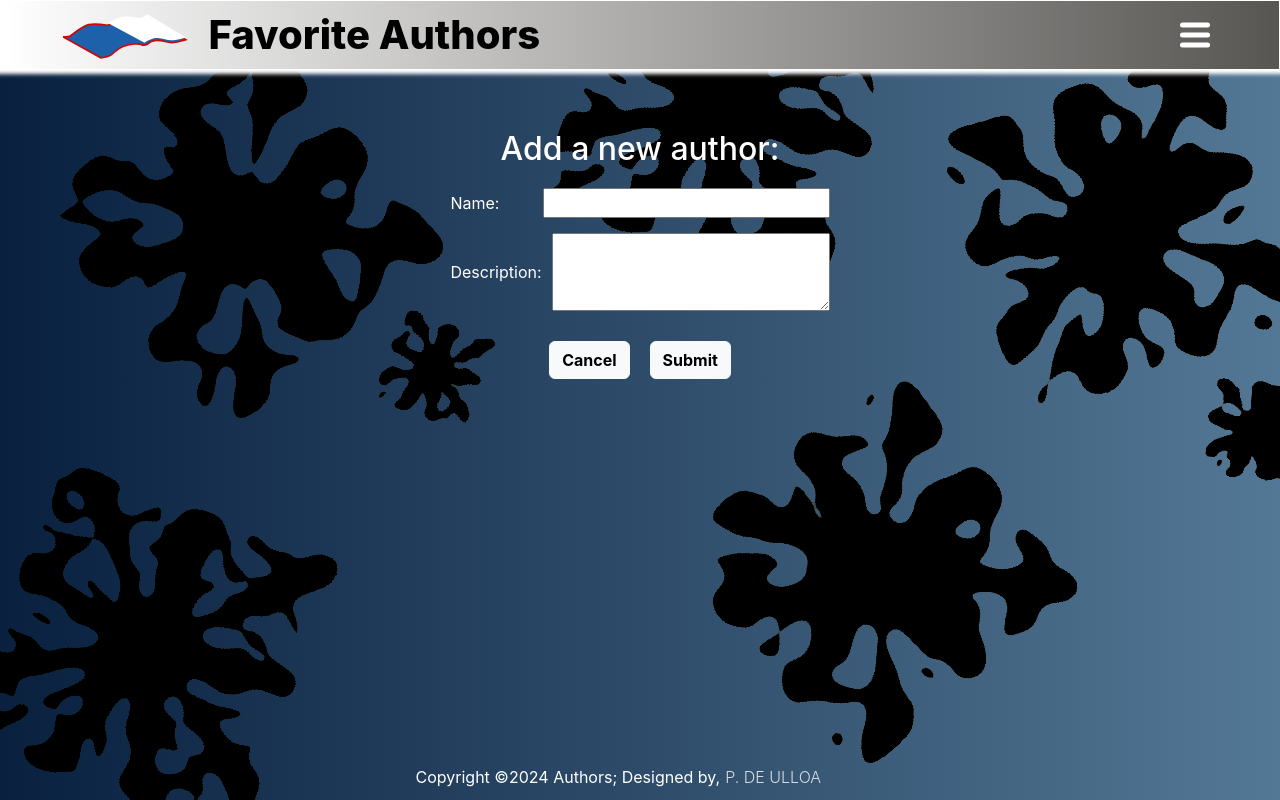
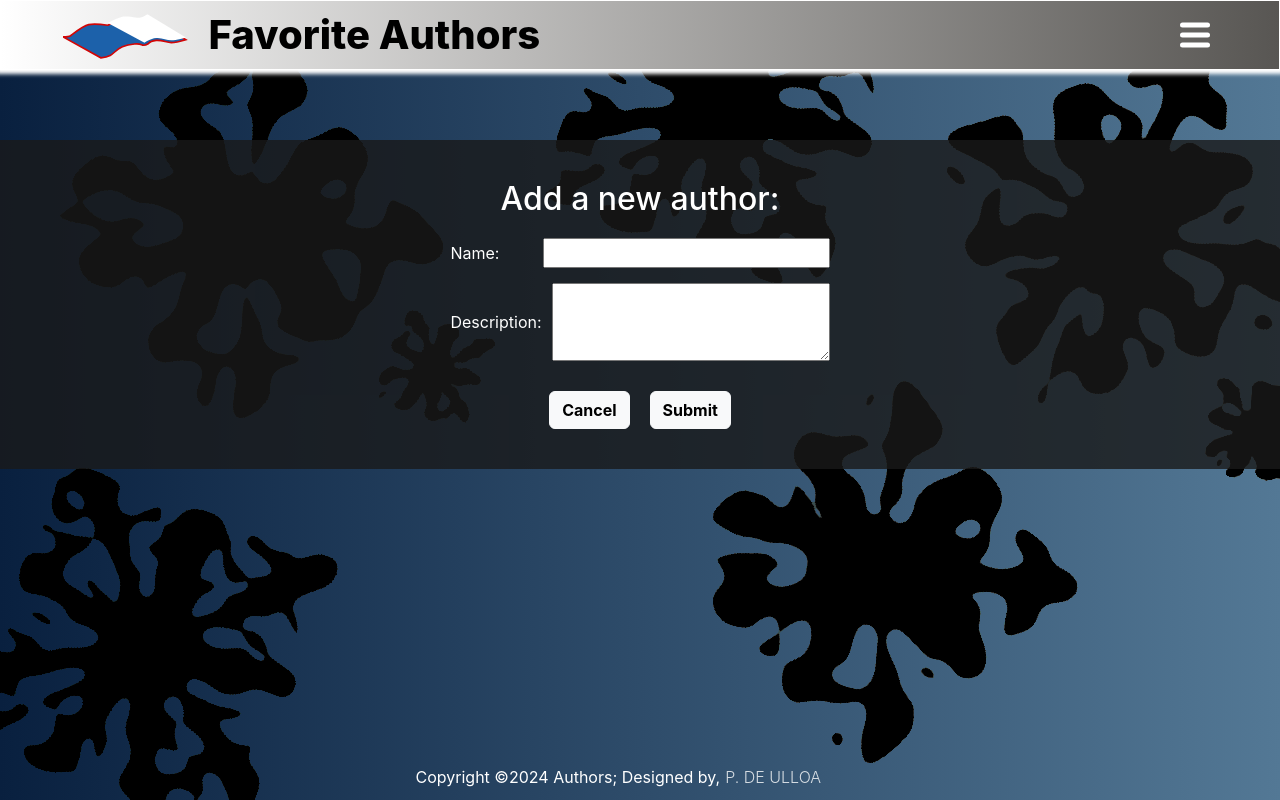
Before and after one commit to PaulDeUlloa/MERN_Authors, a React (Create React App) app in the folder client/: page /authors/new in a window 1280 px wide. Built offline with nearby package versions, Linux system fonts and the light colour scheme.

Commit message:
create, edit, and details pages got updated padding for background

```diff
--- a/client/src/App.css
+++ b/client/src/App.css
@@ -470,7 +470,9 @@ nav #nav-links #linksTag #linksColor:hover{
   flex-direction: column;
   align-items: center;
   justify-content: space-between;
-  margin-top: 130px;
+  margin-top: 140px;
+  background-color: rgba(26, 25, 25, 0.8);
+  padding: 40px;
 }
 
 #createPageFont{
@@ -656,7 +658,7 @@ nav #nav-links #linksTag #linksColor:hover{
   justify-content: space-between;
   margin-top: 140px;
   background-color: rgba(26, 25, 25, 0.8);
-  padding: 20px;
+  padding: 40px;
 }
 
 #editAndCreateLabelSpacing{
@@ -688,7 +690,7 @@ nav #nav-links #linksTag #linksColor:hover{
   gap: 30px;
   margin-top: 140px;
   background-color: rgba(26, 25, 25, 0.8);
-  padding: 20px;
+  padding: 40px;
 }
 
 #homeButtonsFont{
```
